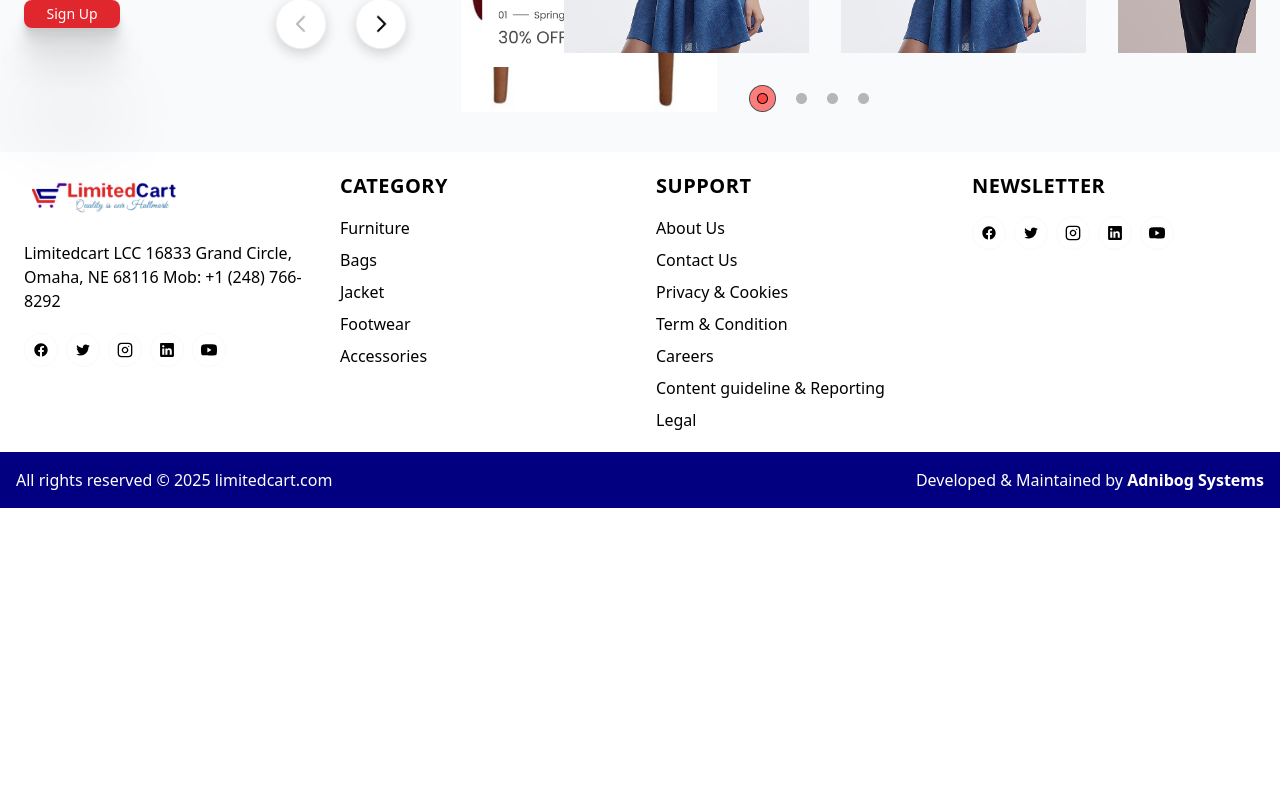
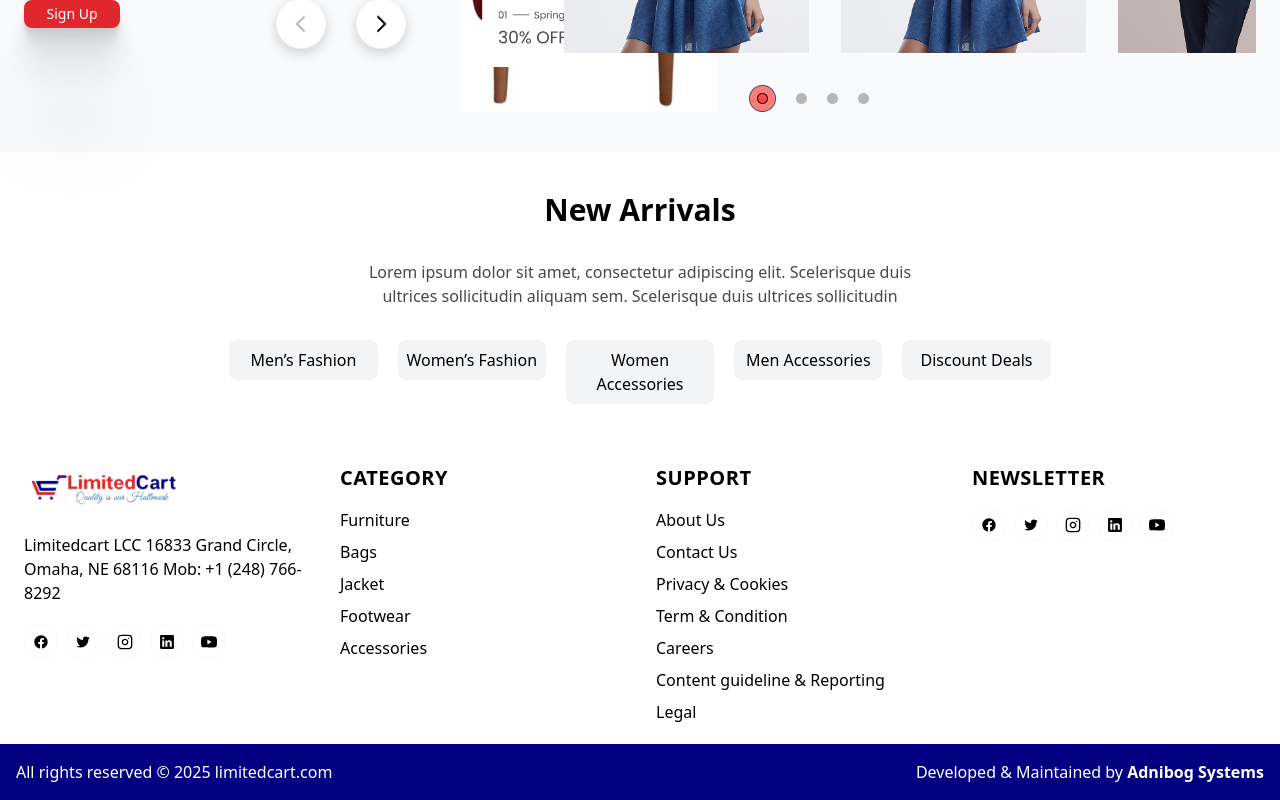
Before and after one commit to Coader-Sasmi/limited_cart, a Next.js app: page / in a window 1280 px wide. Shown: the part 1586-2386 px from the top of the page. Before the commit the page ends 2094 px from the top, so only its background shows below. Built offline with nearby package versions, Linux system fonts and the light colour scheme; no server answers.

Commit message:
New Arrival Ongoing

```diff
--- a/src/app/(website)/page.tsx
+++ b/src/app/(website)/page.tsx
@@ -1,4 +1,4 @@
-import { DealsSec, Hero, LogoSec } from "@/components";
+import { DealsSec, Hero, LogoSec, NewArrivalSec } from "@/components";
 
 export default function Home() {
   return (
@@ -6,6 +6,7 @@ export default function Home() {
       <Hero />
       <LogoSec />
       <DealsSec />
+      <NewArrivalSec />
     </>
   );
 }
--- a/src/components/home/DealsSec.tsx
+++ b/src/components/home/DealsSec.tsx
@@ -5,7 +5,7 @@ export default function DealsSec() {
         <div className="relative lg:w-1/3 w-full flex flex-col gap-5 text-textColor">
           <h4 className="font-semibold ">Hurry, Before It’s Too Late!</h4>
           <h1 className="text-2xl font-semibold">Deals Of The Month</h1>
-          <p>
+          <p className="text-textColor">
             Lorem ipsum dolor sit amet, consectetur adipiscing elit. Scelerisque
             duis ultrices sollicitudin aliquam sem. Scelerisque duis ultrices
             sollicitudin
--- /dev/null
+++ b/src/components/home/NewArrivalSec.tsx
@@ -0,0 +1,41 @@
+export default function NewArrivalSec() {
+  const categoryName = [
+    {
+      name: "Men’s Fashion",
+    },
+    {
+      name: "Women’s Fashion",
+    },
+    {
+      name: "Women Accessories",
+    },
+    {
+      name: "Men Accessories",
+    },
+    {
+      name: "Discount Deals",
+    },
+  ];
+  return (
+    <section className="main-container py-10 flex flex-col justify-center items-center gap-8 ">
+      <div className="flex flex-col justify-center items-center gap-8">
+        <h1 className="text-3xl font-semibold">New Arrivals</h1>
+        <p className="text-textColor text-center">
+          Lorem ipsum dolor sit amet, consectetur adipiscing elit. Scelerisque
+          duis
+          <br /> ultrices sollicitudin aliquam sem. Scelerisque duis ultrices
+          sollicitudin
+        </p>
+      </div>
+      <div className="grid lg:grid-cols-5 md:grid-cols-3 grid-cols-2 gap-5 w-full lg:w-2/3">
+        {categoryName.map((item, i) => (
+          <div key={i}>
+            <p className="cursor-pointer bg-gray-100 rounded-lg text-center py-2 hover:shadow-[0_2.8px_2.2px_rgba(0,_0,_0,_0.034),_0_6.7px_5.3px_rgba(0,_0,_0,_0.048),_0_12.5px_10px_rgba(0,_0,_0,_0.06),_0_22.3px_17.9px_rgba(0,_0,_0,_0.072),_0_41.8px_33.4px_rgba(0,_0,_0,_0.086),_0_100px_80px_rgba(0,_0,_0,_0.12)] hover:bg-primary hover:text-white">
+              {item.name}
+            </p>
+          </div>
+        ))}
+      </div>
+    </section>
+  );
+}
--- a/src/components/home/index.ts
+++ b/src/components/home/index.ts
@@ -1,3 +1,4 @@
 export { default as DealsSec } from "./DealsSec";
 export { default as Hero } from "./Hero";
 export { default as LogoSec } from "./LogoSec";
+export { default as NewArrivalSec } from "./NewArrivalSec";
```
